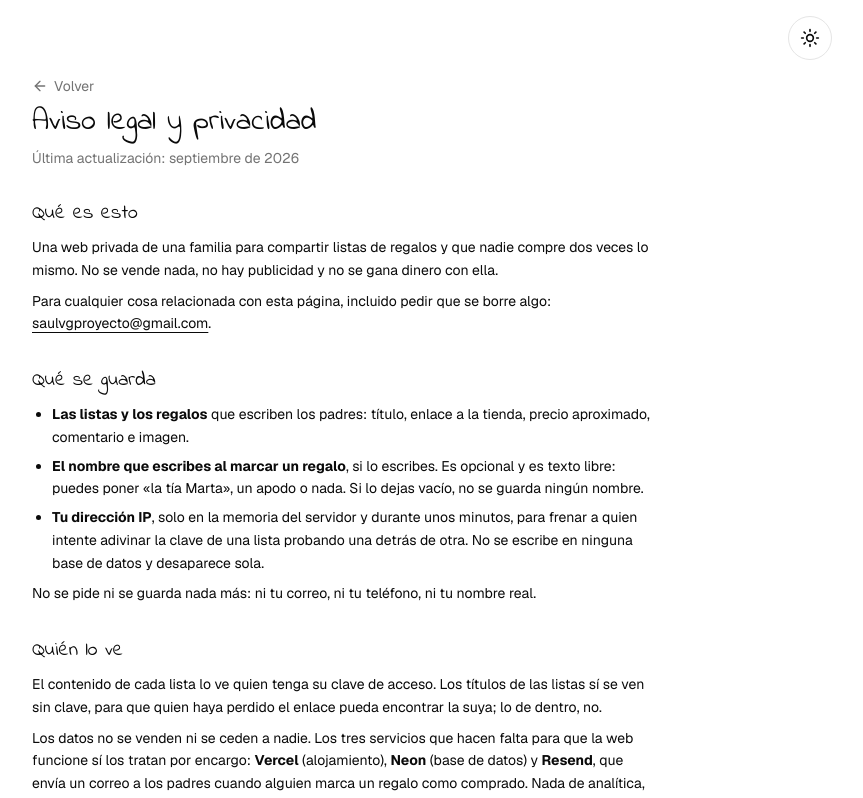
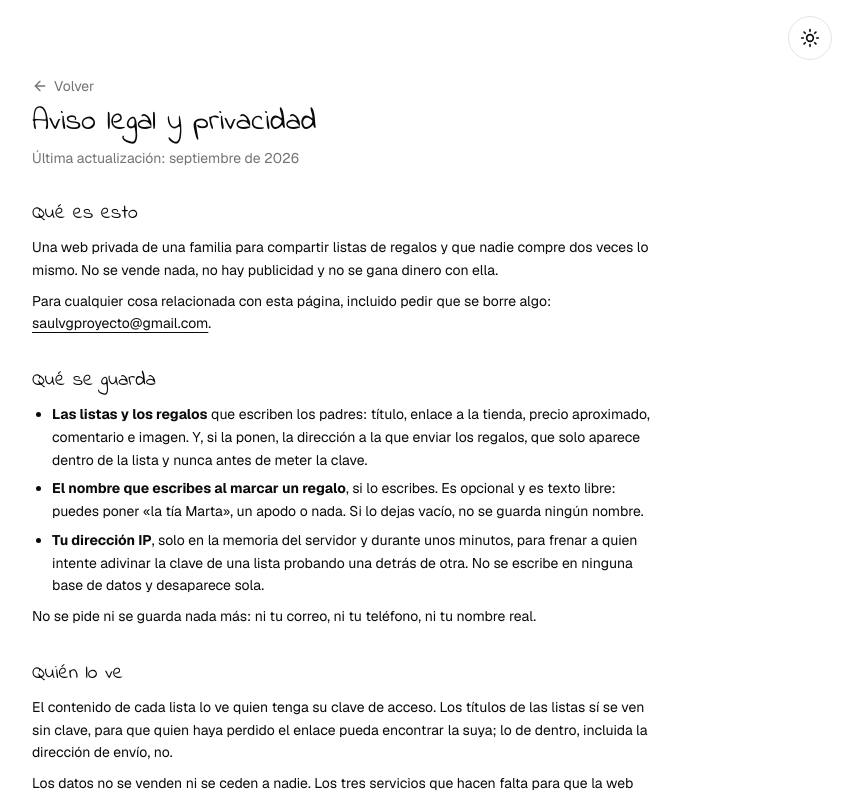
Before and after one commit to saulvg/listaBababueta, a Next.js app: page /aviso-legal in a window 1280 px wide. Shown: the top 798 px of the page, without its empty margins (296-1159 px from the left). Built offline with nearby package versions, Linux system fonts and the light colour scheme; no server answers.

Commit message:
docs: mencionar direccion de envio

```diff
--- a/app/(public)/aviso-legal/page.tsx
+++ b/app/(public)/aviso-legal/page.tsx
@@ -2,8 +2,6 @@ import type { Metadata } from 'next'
 
 import { BackLink } from '@/components/back-link'
 
-// ⚠️ PON AQUÍ EL CORREO DE CONTACTO antes de desplegar. Es el único dato que
-// falta y el único sitio donde hay que cambiarlo.
 const CONTACTO = 'saulvgproyecto@gmail.com'
 
 const ACTUALIZADO = 'septiembre de 2026'
@@ -74,7 +72,9 @@ export default function AvisoLegalPage() {
             <li>
               <strong>Las listas y los regalos</strong> que escriben los padres:
               título, enlace a la tienda, precio aproximado, comentario e
-              imagen.
+              imagen. Y, si la ponen, la dirección a la que enviar los regalos,
+              que solo aparece dentro de la lista y nunca antes de meter la
+              clave.
             </li>
             <li>
               <strong>El nombre que escribes al marcar un regalo</strong>, si lo
@@ -99,7 +99,8 @@ export default function AvisoLegalPage() {
           <p>
             El contenido de cada lista lo ve quien tenga su clave de acceso. Los
             títulos de las listas sí se ven sin clave, para que quien haya
-            perdido el enlace pueda encontrar la suya; lo de dentro, no.
+            perdido el enlace pueda encontrar la suya; lo de dentro, incluida la
+            dirección de envío, no.
           </p>
           <p>
             Los datos no se venden ni se ceden a nadie. Los tres servicios que
```
